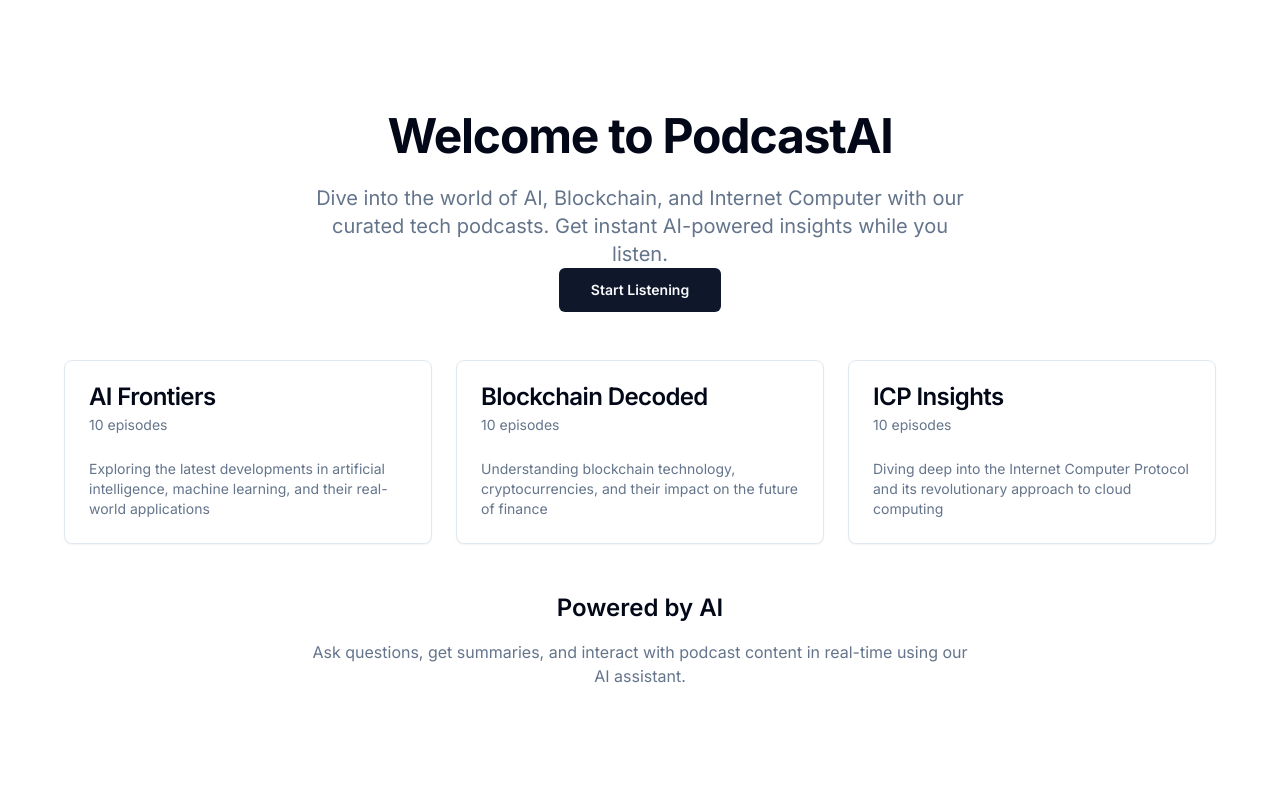
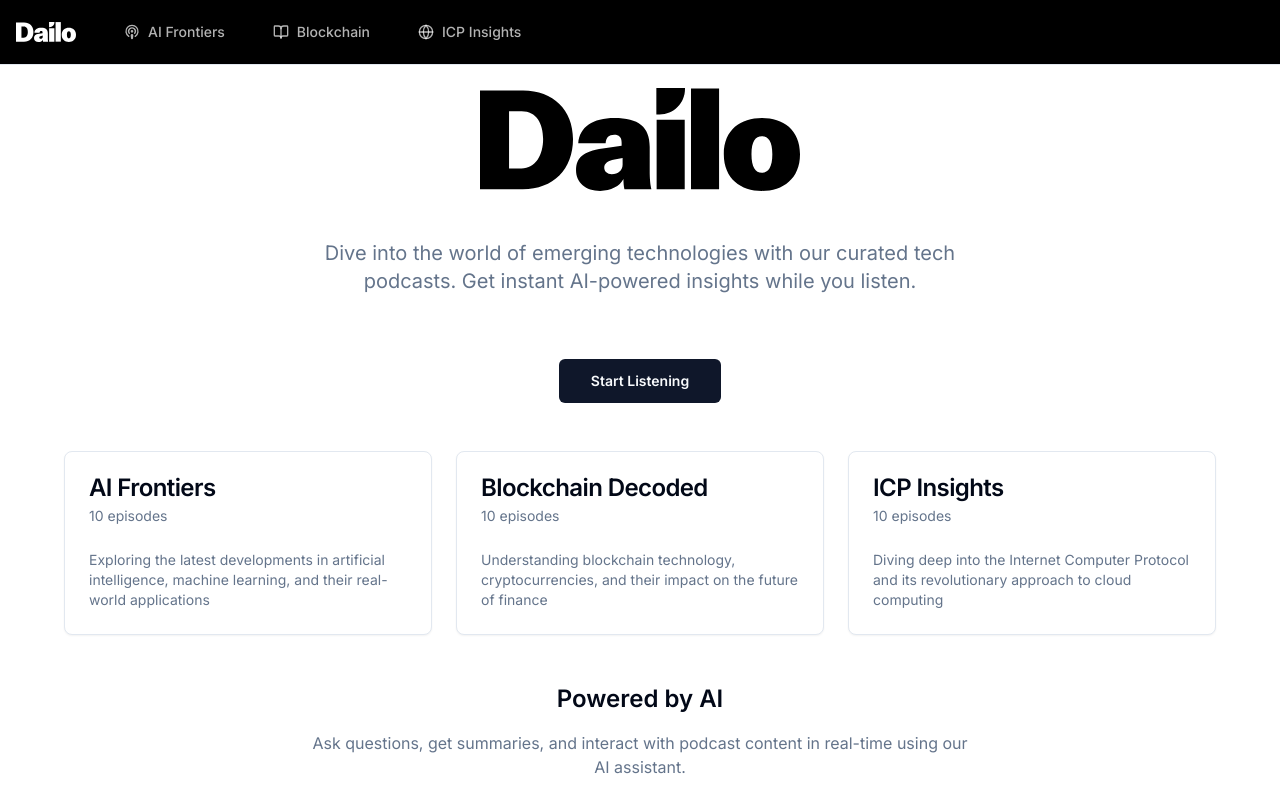
Before and after one commit to dailoOrg/dailo-app, a Next.js app: page / in a window 1280 px wide. Built offline with nearby package versions, Linux system fonts and the light colour scheme.

Commit message:
feat: add landing page and navigation

```diff
--- a/app/layout.tsx
+++ b/app/layout.tsx
@@ -1,6 +1,7 @@
 import type { Metadata } from "next";
 import { Inter } from "next/font/google";
 import "./globals.css";
+import { Navigation } from "@/components/navigation";
 
 const inter = Inter({ subsets: ["latin"] });
 
@@ -16,7 +17,10 @@ export default function RootLayout({
 }>) {
   return (
     <html lang="en">
-      <body className={inter.className}>{children}</body>
+      <body className={inter.className}>
+        <Navigation />
+        <main>{children}</main>
+      </body>
     </html>
   );
 }
--- a/components/landing-page.tsx
+++ b/components/landing-page.tsx
@@ -1,6 +1,7 @@
 import { Button } from "@/components/ui/button";
 import { Card, CardContent, CardDescription, CardHeader, CardTitle } from "@/components/ui/card";
 import Link from "next/link";
+import Image from "next/image";
 import podcastData from "@/public/data/podcastData.json";
 
 export function LandingPage() {
@@ -8,19 +9,27 @@ export function LandingPage() {
   const firstPodcastId = podcastData.podcasts[0].id;
 
   return (
-    <div className="flex flex-col items-center justify-center min-h-screen p-4 space-y-12">
+    <div className="flex flex-col items-center justify-center min-h-[calc(100vh-4rem)] p-4 space-y-12">
       {/* Hero Section */}
-      <div className="text-center space-y-6">
-        <h1 className="text-5xl font-bold tracking-tight">Welcome to PodcastAI</h1>
+      <div className="text-center space-y-12">
+        <Image
+          src="/dailo.svg"
+          alt="Dailo Logo"
+          width={320}
+          height={103}
+          className="mx-auto mb-8 invert"
+        />
         <p className="text-xl text-muted-foreground max-w-2xl mx-auto">
-          Dive into the world of AI, Blockchain, and Internet Computer with our curated tech podcasts.
+          Dive into the world of emerging technologies with our curated tech podcasts.
           Get instant AI-powered insights while you listen.
         </p>
-        <Link href={`/podcasts/${firstPodcastId}`}>
-          <Button size="lg" className="font-semibold">
-            Start Listening
-          </Button>
-        </Link>
+        <div className="pt-4">
+          <Link href={`/podcasts/${firstPodcastId}`}>
+            <Button size="lg" className="font-semibold">
+              Start Listening
+            </Button>
+          </Link>
+        </div>
       </div>
 
       {/* Featured Podcasts */}
--- /dev/null
+++ b/components/navigation.tsx
@@ -0,0 +1,44 @@
+import Link from "next/link";
+import Image from "next/image";
+import { Button } from "@/components/ui/button";
+import { Podcast, BookOpen, Globe } from "lucide-react";
+
+export function Navigation() {
+  return (
+    <nav className="border-b bg-black">
+      <div className="flex h-16 items-center px-4 justify-between max-w-7xl mx-auto">
+        <div className="flex items-center">
+          <Link href="/" className="mr-8">
+            <Image
+              src="/dailo.svg"
+              alt="Dailo Logo"
+              width={60}
+              height={19}
+              className="hover:opacity-90 transition-opacity"
+            />
+          </Link>
+          <div className="flex items-center space-x-4">
+            <Link href="/podcasts/ai-frontiers">
+              <Button variant="ghost" className="flex items-center space-x-2 text-white/70 hover:text-white hover:bg-white/10">
+                <Podcast className="h-4 w-4" />
+                <span>AI Frontiers</span>
+              </Button>
+            </Link>
+            <Link href="/podcasts/blockchain-decoded">
+              <Button variant="ghost" className="flex items-center space-x-2 text-white/70 hover:text-white hover:bg-white/10">
+                <BookOpen className="h-4 w-4" />
+                <span>Blockchain</span>
+              </Button>
+            </Link>
+            <Link href="/podcasts/icp-insights">
+              <Button variant="ghost" className="flex items-center space-x-2 text-white/70 hover:text-white hover:bg-white/10">
+                <Globe className="h-4 w-4" />
+                <span>ICP Insights</span>
+              </Button>
+            </Link>
+          </div>
+        </div>
+      </div>
+    </nav>
+  );
+}
```
Also changed, not shown: public/dailo.svg (added).
